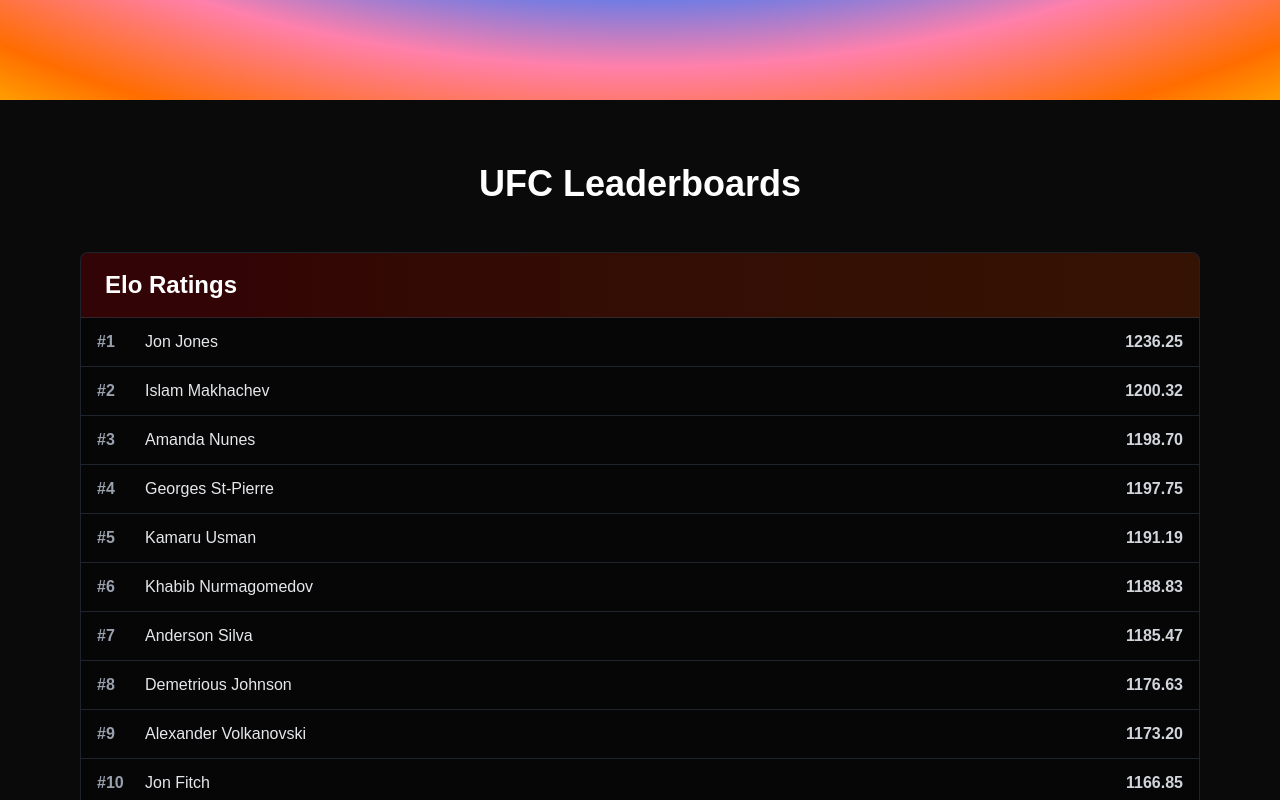
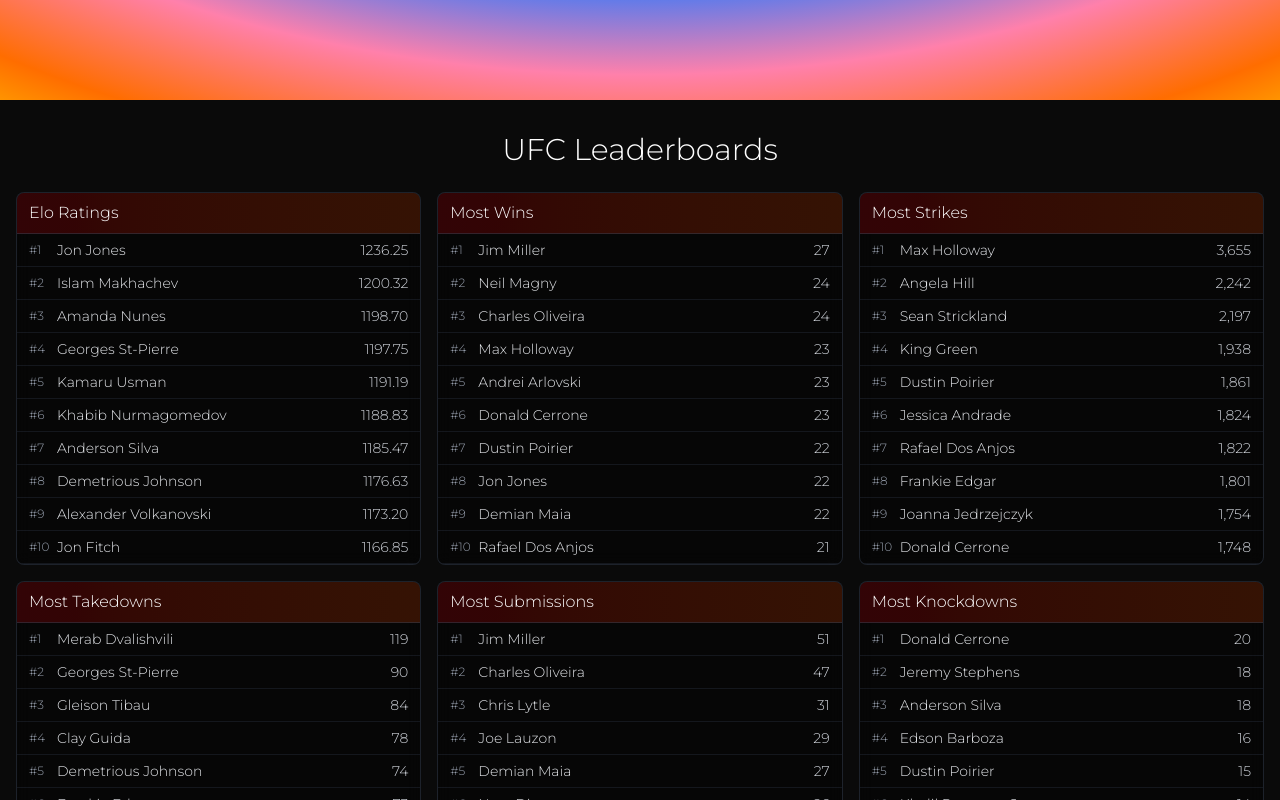
Before and after one commit to Jeremyliu-621/UFC-Elo-Calculator, a Next.js app in the folder frontend/: page / in a window 1280 px wide. Shown: the part 700-1500 px from the top of the page. Built offline with nearby package versions, Linux system fonts and the light colour scheme.

Commit message:
changed tables and fonts

```diff
--- a/frontend/app/globals.css
+++ b/frontend/app/globals.css
@@ -22,6 +22,6 @@
 body {
   background: #0a0a0a;
   color: var(--foreground);
-  font-family: Arial, Helvetica, sans-serif;
+  font-family: var(--font-montserrat), Arial, Helvetica, sans-serif;
   overflow-x: hidden;
 }
--- a/frontend/app/layout.tsx
+++ b/frontend/app/layout.tsx
@@ -1,5 +1,5 @@
 import type { Metadata } from "next";
-import { Geist, Geist_Mono } from "next/font/google";
+import { Geist, Geist_Mono, Montserrat } from "next/font/google";
 import "./globals.css";
 
 const geistSans = Geist({
@@ -10,6 +10,12 @@
 const geistMono = Geist_Mono({
   variable: "--font-geist-mono",
   subsets: ["latin"],
+});
+
+const montserrat = Montserrat({
+  variable: "--font-montserrat",
+  subsets: ["latin"],
+  weight: ["100", "200", "300", "400", "500", "600", "700"],
 });
 
 export const metadata: Metadata = {
@@ -25,7 +31,7 @@
   return (
     <html lang="en">
       <body
-        className={`${geistSans.variable} ${geistMono.variable} antialiased`}
+        className={`${geistSans.variable} ${geistMono.variable} ${montserrat.variable} antialiased`}
       >
         {children}
       </body>
--- a/frontend/components/Hero.tsx
+++ b/frontend/components/Hero.tsx
@@ -19,7 +19,7 @@
             autoplay
           />
         </div>
-        <p className="mt-4 text-lg text-gray-300 md:text-xl max-w-lg">
+        <p className="mt-4 text-lg text-gray-300 md:text-xl max-w-lg font-light" style={{ fontFamily: 'var(--font-montserrat)' }}>
           UFC Elo Calculator - Track fighter rankings and statistics
         </p>
       </div>
--- a/frontend/components/Leaderboards.tsx
+++ b/frontend/components/Leaderboards.tsx
@@ -21,21 +21,21 @@
 }
 
 const LeaderboardRow = ({ rank, name, value }: { rank: number; name: string; value: number | string }) => (
-  <div className="flex items-center justify-between py-3 px-4 border-b border-gray-700/50 hover:bg-gray-800/30 transition-colors">
-    <div className="flex items-center gap-4">
-      <span className="text-gray-400 font-bold w-8">#{rank}</span>
-      <span className="text-gray-200 font-medium">{name}</span>
+  <div className="flex items-center justify-between py-1.5 px-3 border-b border-gray-700/30 hover:bg-gray-800/20 transition-colors">
+    <div className="flex items-center gap-2">
+      <span className="text-gray-400 font-light text-xs w-5">#{rank}</span>
+      <span className="text-gray-200 font-light text-sm" style={{ fontFamily: 'var(--font-montserrat)' }}>{name}</span>
     </div>
-    <span className="text-gray-300 font-semibold">{value}</span>
+    <span className="text-gray-300 font-light text-sm" style={{ fontFamily: 'var(--font-montserrat)' }}>{value}</span>
   </div>
 );
 
 const LeaderboardSection = ({ title, children }: { title: string; children: React.ReactNode }) => (
-  <div className="bg-black/40 backdrop-blur-sm rounded-lg border border-gray-700/50 overflow-hidden mb-8">
-    <div className="bg-gradient-to-r from-red-600/20 to-orange-600/20 px-6 py-4 border-b border-gray-700/50">
-      <h2 className="text-2xl font-bold text-white">{title}</h2>
+  <div className="bg-black/40 backdrop-blur-sm rounded-lg border border-gray-700/50 overflow-hidden">
+    <div className="bg-gradient-to-r from-red-600/20 to-orange-600/20 px-3 py-2 border-b border-gray-700/50">
+      <h2 className="text-base font-light text-white" style={{ fontFamily: 'var(--font-montserrat)' }}>{title}</h2>
     </div>
-    <div className="divide-y divide-gray-700/50">
+    <div className="divide-y divide-gray-700/30">
       {children}
     </div>
   </div>
@@ -57,7 +57,7 @@
         const elo = await eloRes.json();
         const stats = await statsRes.json();
 
-        setEloData(elo.slice(0, 20)); // Top 20
+        setEloData(elo.slice(0, 10)); // Top 10
         setStatsData(stats);
         setLoading(false);
       } catch (error) {
@@ -72,21 +72,23 @@
   if (loading) {
     return (
       <div className="min-h-screen flex items-center justify-center">
-        <div className="text-gray-300 text-xl">Loading leaderboards...</div>
+        <div className="text-gray-300 text-sm font-light" style={{ fontFamily: 'var(--font-montserrat)' }}>Loading leaderboards...</div>
       </div>
     );
   }
 
   // Sort stats for different leaderboards
-  const topWins = [...statsData].sort((a, b) => b.wins - a.wins).slice(0, 20);
-  const topStrikes = [...statsData].sort((a, b) => b.strikes - a.strikes).slice(0, 20);
-  const topTakedowns = [...statsData].sort((a, b) => b.takedowns - a.takedowns).slice(0, 20);
-  const topSubmissions = [...statsData].sort((a, b) => b.submissions - a.submissions).slice(0, 20);
+  const topWins = [...statsData].sort((a, b) => b.wins - a.wins).slice(0, 10);
+  const topStrikes = [...statsData].sort((a, b) => b.strikes - a.strikes).slice(0, 10);
+  const topTakedowns = [...statsData].sort((a, b) => b.takedowns - a.takedowns).slice(0, 10);
+  const topSubmissions = [...statsData].sort((a, b) => b.submissions - a.submissions).slice(0, 10);
+  const topKnockdowns = [...statsData].sort((a, b) => b.knockdowns - a.knockdowns).slice(0, 10);
 
   return (
-    <div className="relative z-10 px-4 py-16 max-w-6xl mx-auto">
-      <h1 className="text-4xl font-bold text-white mb-12 text-center">UFC Leaderboards</h1>
+    <div className="relative z-10 px-4 py-8 max-w-7xl mx-auto">
+      <h1 className="text-3xl font-light text-white mb-6 text-center" style={{ fontFamily: 'var(--font-montserrat)' }}>UFC Leaderboards</h1>
 
+      <div className="grid grid-cols-2 lg:grid-cols-3 gap-4">
         {/* Elo Leaderboard */}
         <LeaderboardSection title="Elo Ratings">
           {eloData.map((fighter, index) => (
@@ -146,6 +148,19 @@
             />
           ))}
         </LeaderboardSection>
+
+        {/* Knockdowns Leaderboard */}
+        <LeaderboardSection title="Most Knockdowns">
+          {topKnockdowns.map((fighter, index) => (
+            <LeaderboardRow
+              key={fighter.fighter}
+              rank={index + 1}
+              name={fighter.fighter}
+              value={fighter.knockdowns}
+            />
+          ))}
+        </LeaderboardSection>
+      </div>
     </div>
   );
 }
```
Lines whose indentation alone changed are shown as unchanged.
